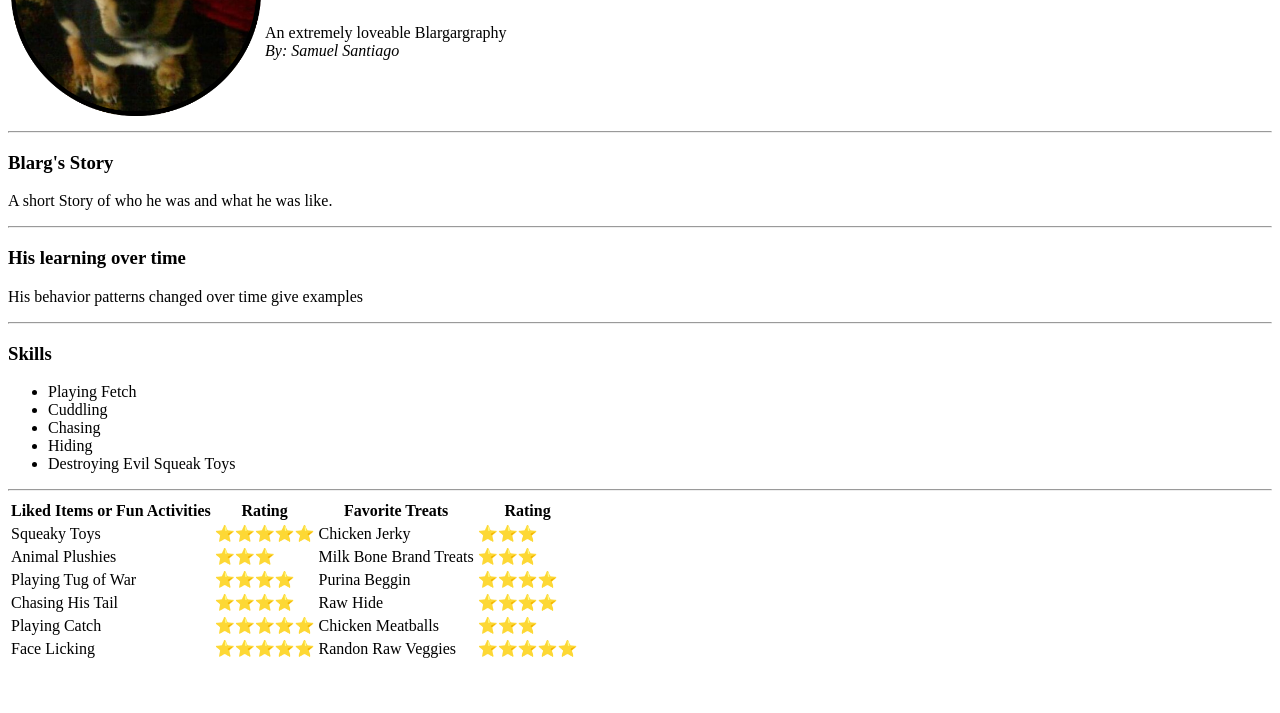
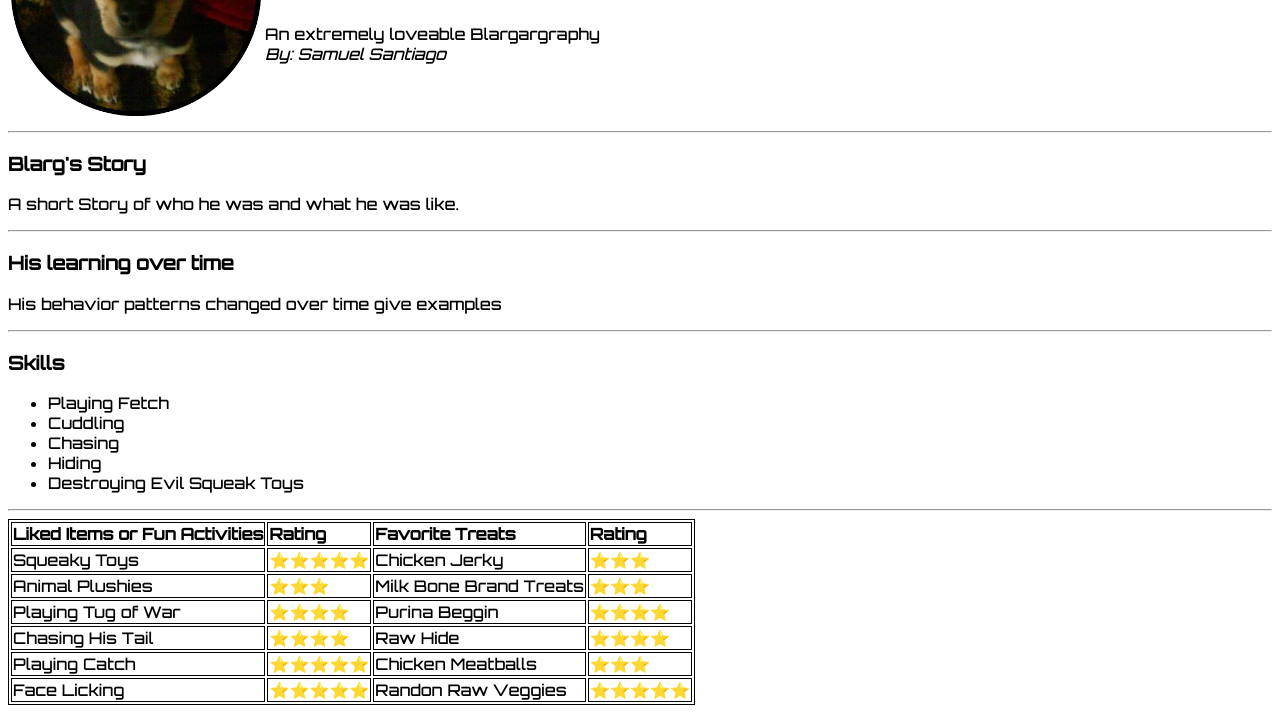
Before and after one commit to o0Daku0o/blargargraphy, a plain HTML site: page index.html in a window 1280 px wide. Shown: the part 145-858 px from the top of the page. Before the commit the page ends 814 px from the top, so only its background shows below. Drawn offline with Linux system fonts and the light colour scheme.

Commit message:
Update index.html

```diff
--- a/index.html
+++ b/index.html
@@ -2,7 +2,7 @@
 <html>
 <head>
     <title>My Blargargraphy</title>
-    <link rel="stylesheet" src=".\css\style.css">
+    <link rel="stylesheet" href="..\css\style.css">
 </head>
 <body>
         <table style="border:hidden">
```
